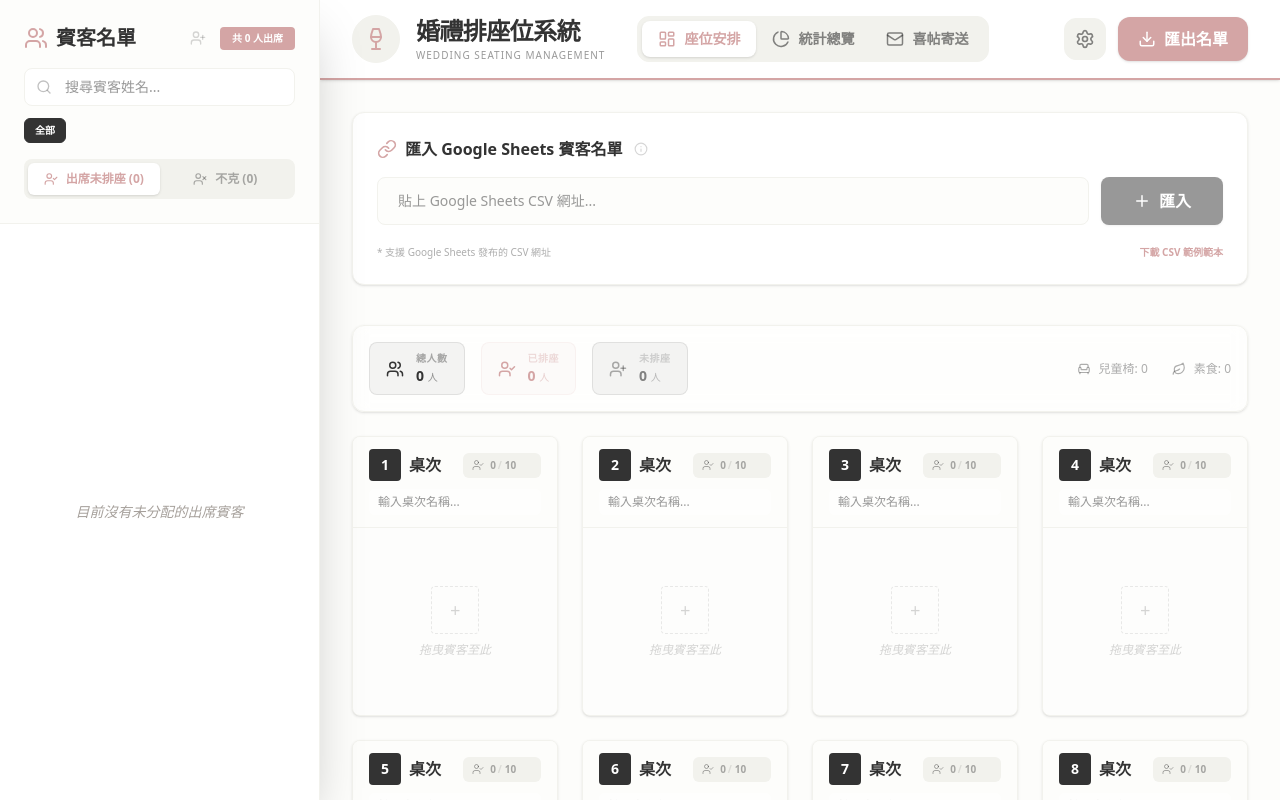
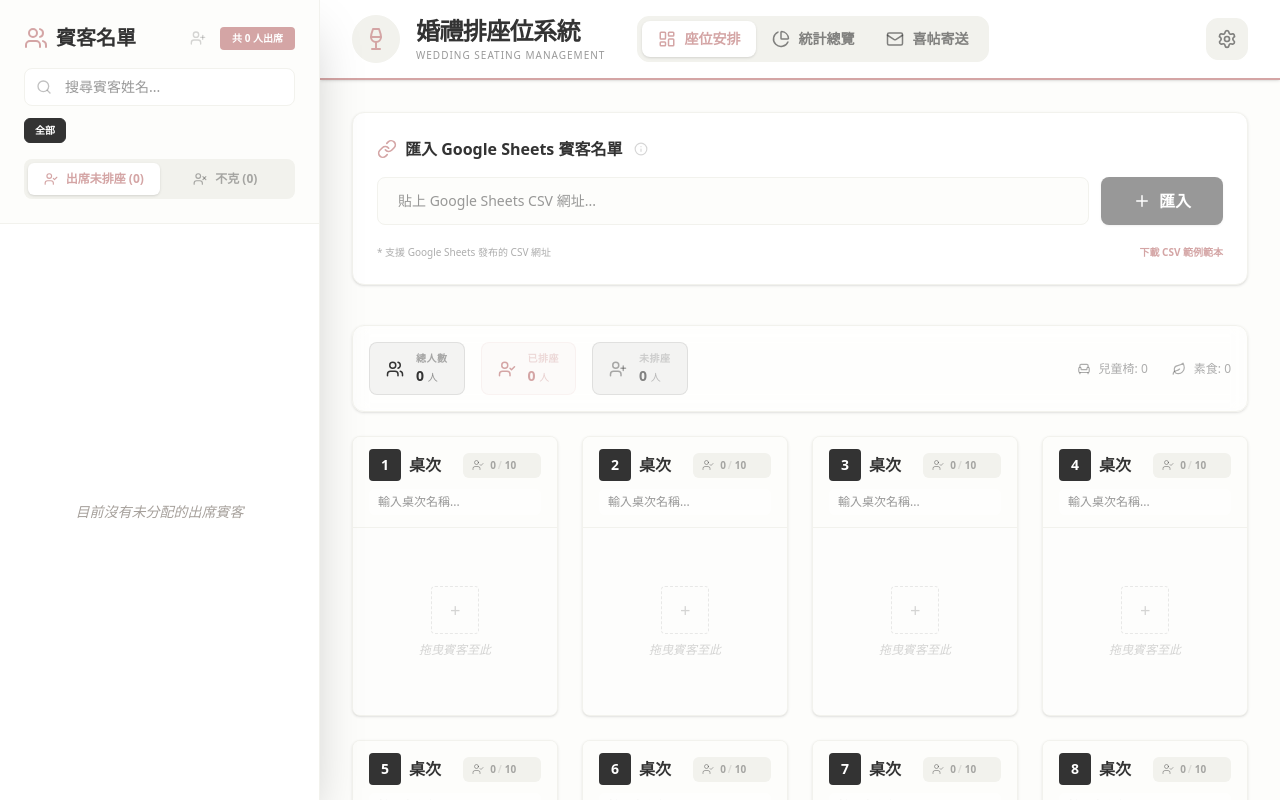
Before and after one commit to Kayra0209/Wedding-Seating-Chart-, a React (Vite) app: page / in a window 1280 px wide. Built offline with nearby package versions, Linux system fonts and the light colour scheme.

Commit message:
feat: Remove export button from header
The export functionality has been moved to a more prominent location within the settings modal, making it more accessible and less cluttering to the main header.

```diff
--- a/src/App.tsx
+++ b/src/App.tsx
@@ -787,13 +787,6 @@ export default function App() {
               >
                 <SettingsIcon size={20} />
               </button>
-              <button
-                onClick={handleExport}
-                className="flex items-center gap-2 px-5 py-2.5 bg-gold hover:bg-gold-dark text-white font-bold rounded-xl shadow-sm transition-all active:scale-95"
-              >
-                <Download size={18} />
-                <span>匯出名單</span>
-              </button>
             </div>
           </header>
 
```
